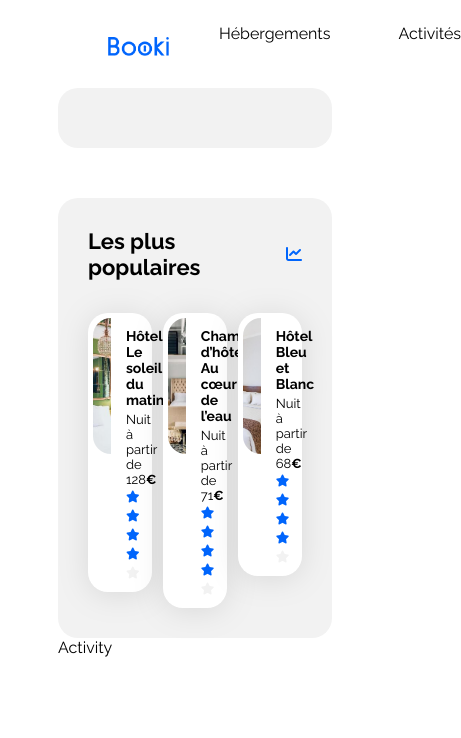
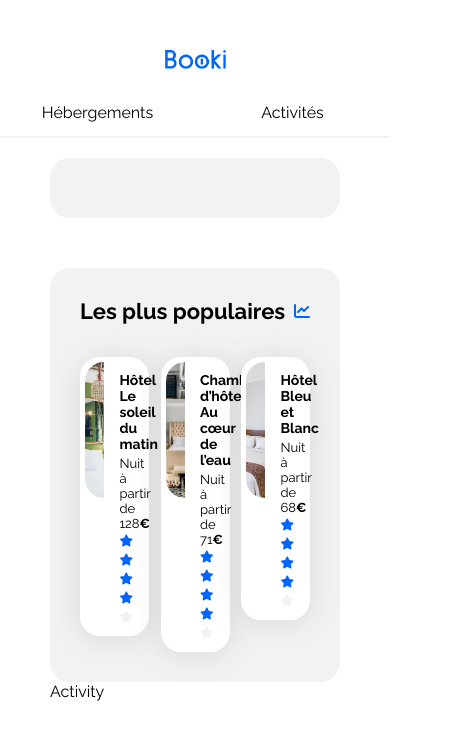
Before and after one commit to Lokki68/booki, a plain HTML site: page index.html in a window 390 px wide. Shown: the whole page, 461 px wide, since content can reach past the window. Drawn offline with Linux system fonts and the light colour scheme.

Commit message:
fix header responsive

```diff
--- a/css/style.css
+++ b/css/style.css
@@ -14,20 +14,22 @@
 }
 
 body {
+  margin: 0;
   display: flex;
   justify-content: center;
+  flex-direction: column;
 }
 
 .header {
   display: flex;
   justify-content: space-between;
   align-items: center;
-  width: 100%;
   height: 80px;
+  padding: 0 50px;
 }
 
 .header .logo {
-  padding: 30px 50px;
+  padding: 30px 50px 30px 0;
   max-width: 170px;
 }
 
@@ -181,6 +183,39 @@ a {
 /****** Media queries ***********/
 /* Medium devices (tablets, less/equal than 1024px) */
 @media (max-width: 1024px) {
+  .header {
+    flex-direction: column;
+    align-items: center;
+    width: 100%;
+    height: auto;
+    padding: 20px 0;
+  }
+
+  .header .logo {
+    padding: 30px 50px;
+  }
+
+  .header .navigation {
+    width: 100%;
+    justify-content: space-around;
+    gap: 0;
+  }
+
+  .navigation .nav-button {
+    flex-direction: column-reverse;
+    align-items: center;
+    width: 100%;
+  }
+
+  .nav-button .border {
+    background-color: var(--main-bg-color);
+    opacity: 1;
+  }
+
+  .nav-button:hover .border {
+    background-color: var(--main-color);
+  }
+
   .hebergements-and-populaires {
     flex-direction: column;
   }
--- a/index.html
+++ b/index.html
@@ -21,7 +21,6 @@
   </head>
 
   <body>
-    <div class="main-container">
     <header class="header">
       <div class="logo">
         <img src="/images/logo/Booki.png" alt="Booki Logo" />
@@ -37,6 +36,7 @@
         </div>
       </nav>
     </header>
+    <div class="main-container">
       <main>
         <div id="hebergements" class="hebergements-and-populaires">
           <section class="hebergements"></section>
```
Lines whose indentation alone changed are shown as unchanged.
